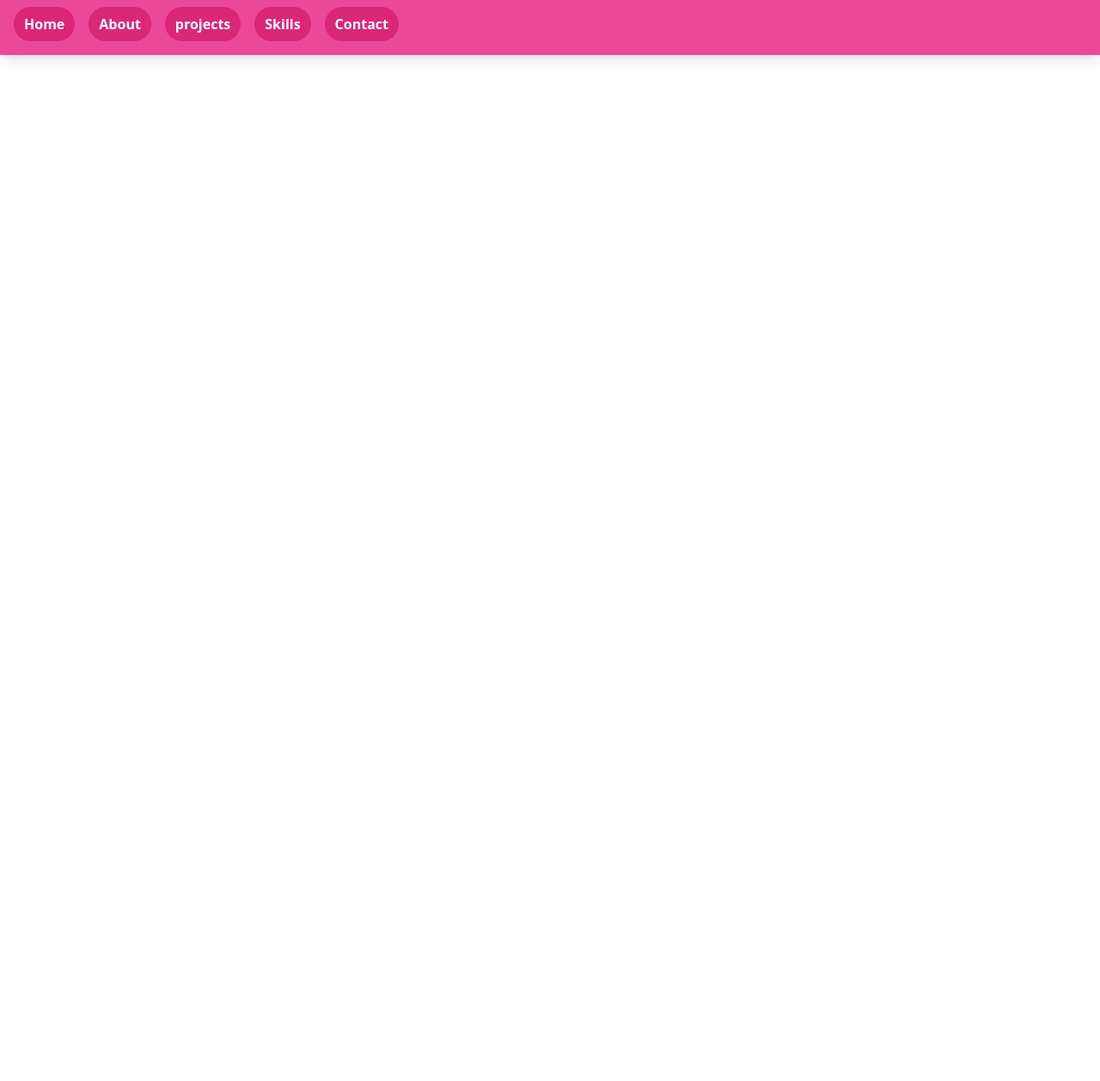
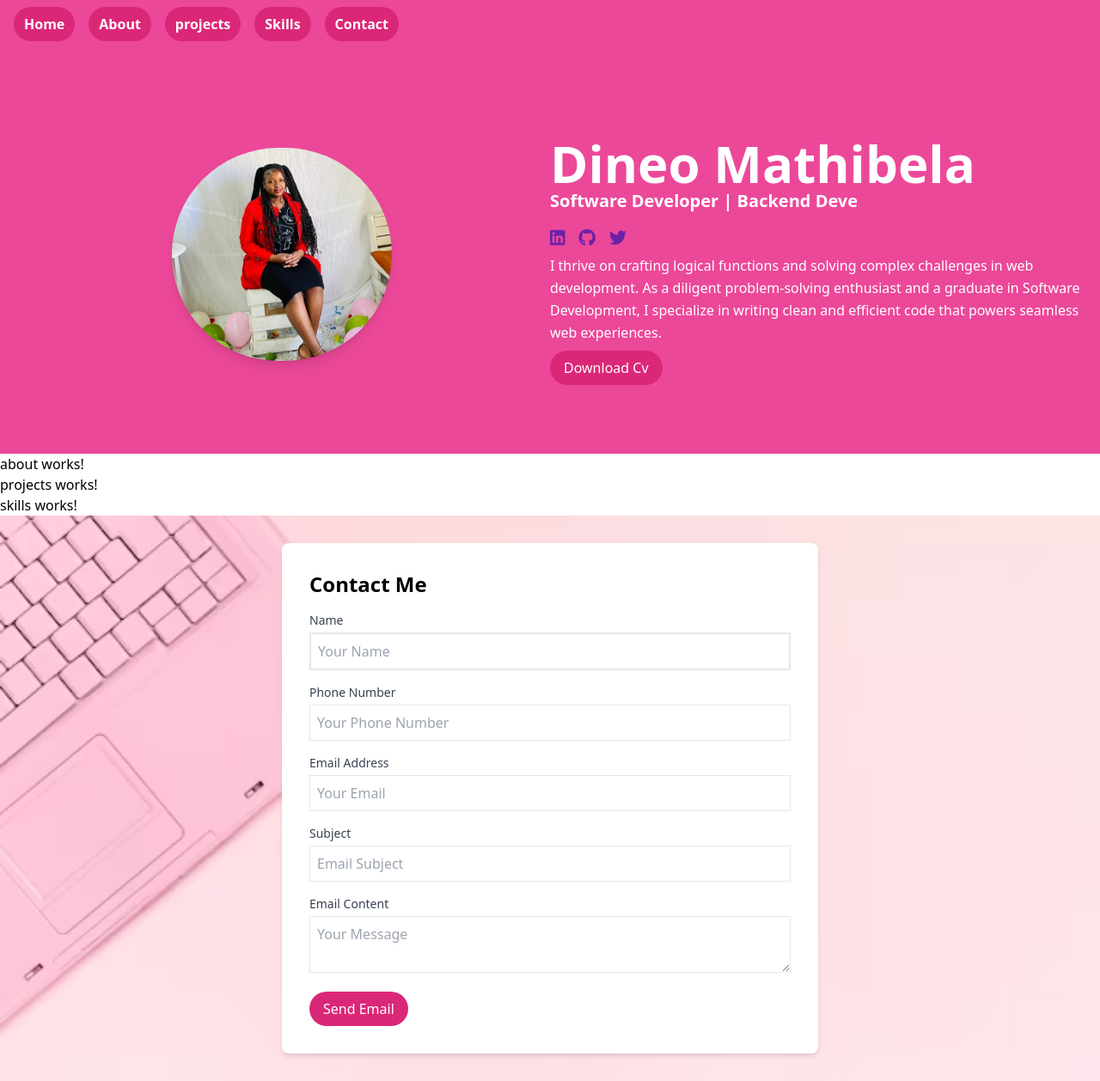
Before and after one commit to MathibelaD/AngularApp, an Angular app: page / in a window 1280 px wide. Shown: the whole page at 86% size. Before the commit the page ends 800 px from the top, so only its background shows below. Built offline with nearby package versions, Linux system fonts and the light colour scheme.

Commit message:
chore: creaate one page

```diff
--- a/src/app/app.component.html
+++ b/src/app/app.component.html
@@ -1,5 +1,20 @@
-
-  <app-navigation></app-navigation>
-  <!-- <app-hero></app-hero>
-  <app-contact></app-contact> -->
-<router-outlet></router-outlet>
+<app-navigation></app-navigation>
+<div id="home">
+  <app-hero></app-hero>
+</div>
+<div id="about">
+  <app-about></app-about>
+</div>
+<div id="projects">
+  <app-projects></app-projects>
+</div>
+<div id="skills">
+  <app-skills></app-skills>
+</div>
+<div id="contact">
+  <app-contact></app-contact>
+</div>
+<!-- <div id="footer">
+  <app-footer></app-footer>
+</div> -->
+<!-- <router-outlet></router-outlet> -->
--- a/src/app/app.module.ts
+++ b/src/app/app.module.ts
@@ -10,6 +10,7 @@ import { SkillsComponent } from './skills/skills.component';
 import { AboutComponent } from './about/about.component';
 import { ContactComponent } from './contact/contact.component';
 import { PdfService } from './pdf/pdf.service';
+// import { ScrollToModule } from '@nicky-lenaers/ngx-scroll-to';
 
 @NgModule({
   declarations: [
@@ -23,7 +24,8 @@ import { PdfService } from './pdf/pdf.service';
   ],
   imports: [
     BrowserModule,
-    AppRoutingModule
+    AppRoutingModule,
+    // ScrollToModule.forRoot()
   ],
   providers: [PdfService],
   bootstrap: [AppComponent]
--- a/src/app/contact/contact.component.html
+++ b/src/app/contact/contact.component.html
@@ -1,15 +1,12 @@
-<!-- contact.component.html -->
-<section>
-    <div class="blur-background absolute top-0 left-0 w-full h-full bg-cover"
-        style="background-image: url('../../assets/images/half-keyboard.avif');">
-        <div class="blur-background">
-            <!-- Blur background image goes here -->
+<section class="relative bg-pink-500 text-white">
+    <div class="container mx-auto flex flex-col lg:flex-row items-center justify-center lg:justify-between px-4 ">
+        <div class="blur-background w-full bg-cover"
+            style="background-image: url('../../assets/images/half-keyboard.avif');backdrop-filter: blur(8px);background-size: cover; background-position: center;">
         </div>
 
-        <div
-            class="w-1/2 mx-auto absolute top-1/2 left-1/2 transform -translate-x-1/2 -translate-y-1/2 bg-white p-8 rounded-lg shadow-md">
-            <h2 class="text-2xl font-bold mb-4">Contact Me</h2>
-            <form>
+        <div class="w-1/2 mx-auto bg-white p-8 m-8 rounded-lg shadow-md z-10">
+            <h2 class="text-2xl font-bold mb-4 text-black">Contact Me</h2>
+            <form class="text-black">
                 <div class="mb-4">
                     <label for="name" class="block text-sm font-medium text-gray-700">Name</label>
                     <input type="text" id="name" name="name"
--- a/src/app/hero/hero.component.html
+++ b/src/app/hero/hero.component.html
@@ -6,7 +6,7 @@
         </div>
 
         <!-- Text content on the right -->
-        <div class="lg:w-1/2">
+        <div class="lg:w-1/2 mt-8 lg:mt-0">
             <h1 class="text-4xl lg:text-6xl font-bold mt-4">Dineo Mathibela</h1>
             <h3 class="text-xl lg:text-xl font-bold ">Software Developer |
                 <span id="developerRole" class="inline-block"></span>
```
